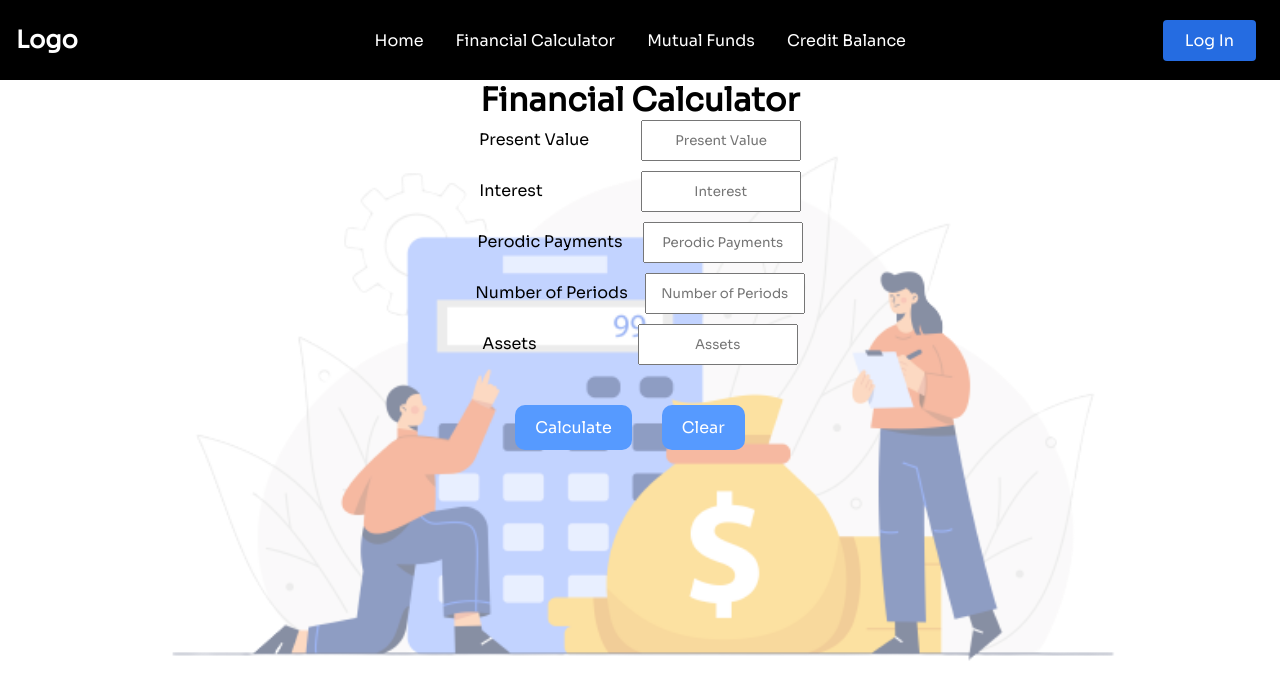
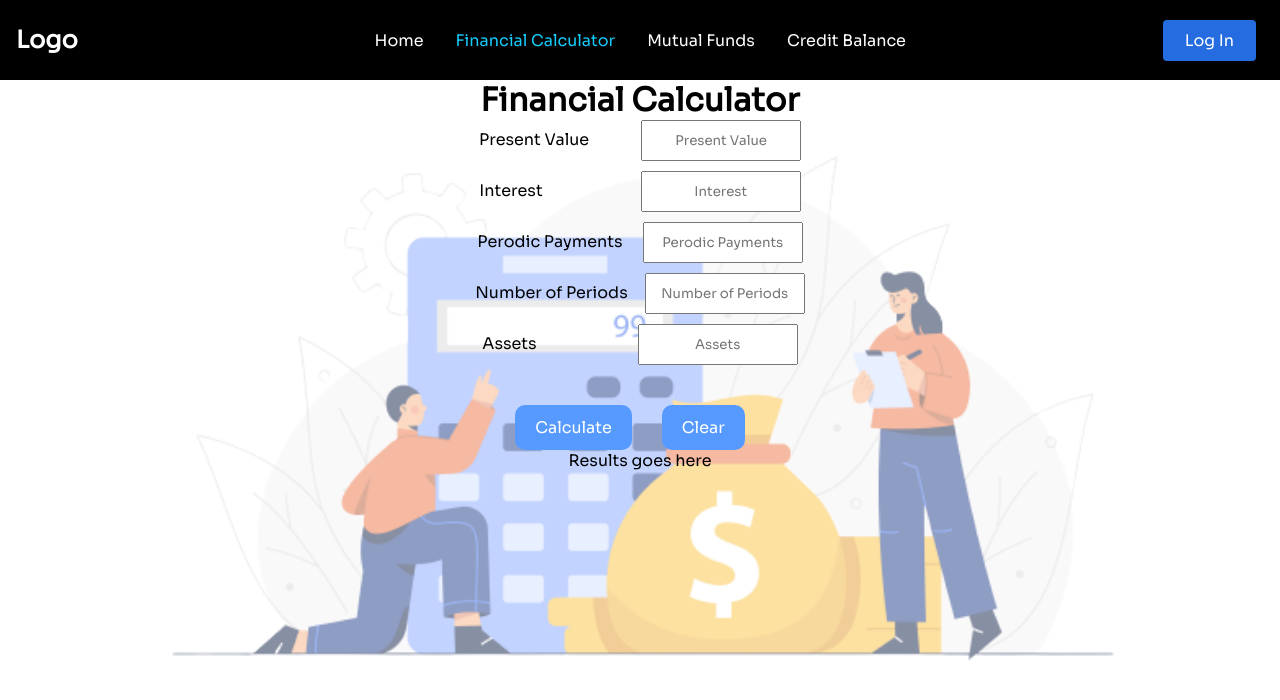
Before and after one commit to Ket93/Project-Program, a React (Create React App) app in the folder main/: page /calc in a window 1280 px wide. Shown: the top 700 px of the page. Built offline with nearby package versions, Linux system fonts and the light colour scheme.

Commit message:
Add calculate result

```diff
--- a/main/src/components/Calculator.js
+++ b/main/src/components/Calculator.js
@@ -14,6 +14,7 @@ function getVal() {
   const val_assets = document.querySelector('.assetsInput').value;
 
   var FV = val_PV * (1 + val_interest)^val_periods
+  document.querySelector('.result').innerHTML = "Result: "+FV;
 }
 
 function Calculator() {
@@ -28,7 +29,10 @@ function Calculator() {
       {/*<img src={images} class="background-image"></img>*/}
       <Form class="calc-form"/>
 
-      <Mybutton />
+      <Mybutton calculateFunction={getVal}/>
+      <div className="result">
+        Results goes here
+      </div>
 
     </div>
   );
--- a/main/src/components/Navbar/navbar.js
+++ b/main/src/components/Navbar/navbar.js
@@ -14,7 +14,7 @@ const MyNavbar = () => {
                 <NavMenu>
                     <NavLink to="/">Home</NavLink>
 
-                    <NavLink to="/financial-calculator" activestyle >Financial Calculator</NavLink>
+                    <NavLink to="/calc" activestyle >Financial Calculator</NavLink>
 
                     <NavLink to="/mutual-funds" activestyle>Mutual Funds</NavLink>
 
--- a/main/src/components/button.js
+++ b/main/src/components/button.js
@@ -4,7 +4,7 @@ class Mybutton extends Component{
     render() {
         return(
         <div class="button-div">
-            <button class="calc-button">Calculate</button>
+            <button class="calc-button" onClick={this.props.calculateFunction}>Calculate</button>
             <button class="clear-button" onclick="calcValue()">Clear</button>
         </div>
         )
```
